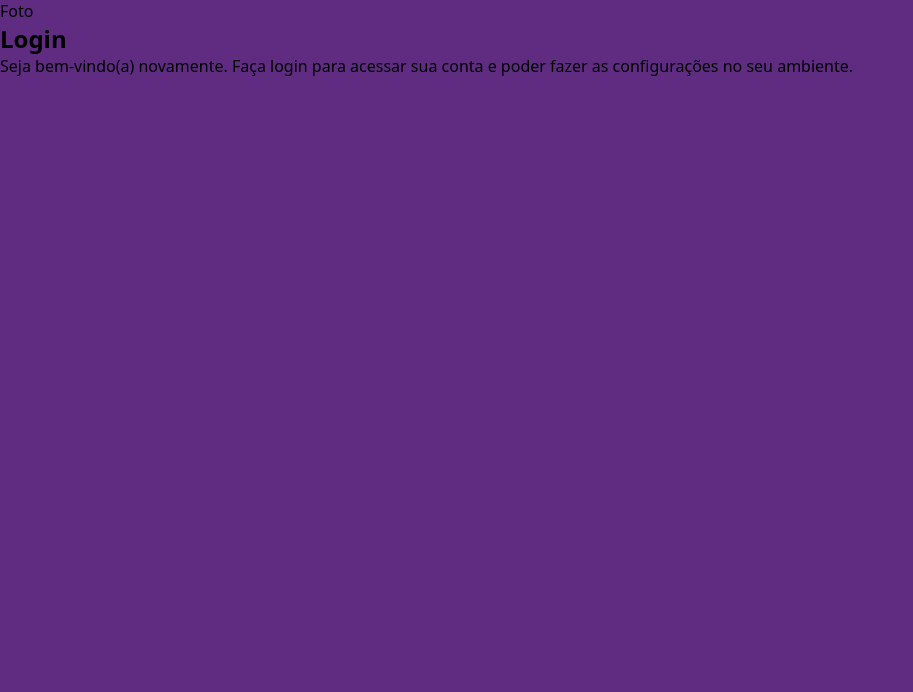
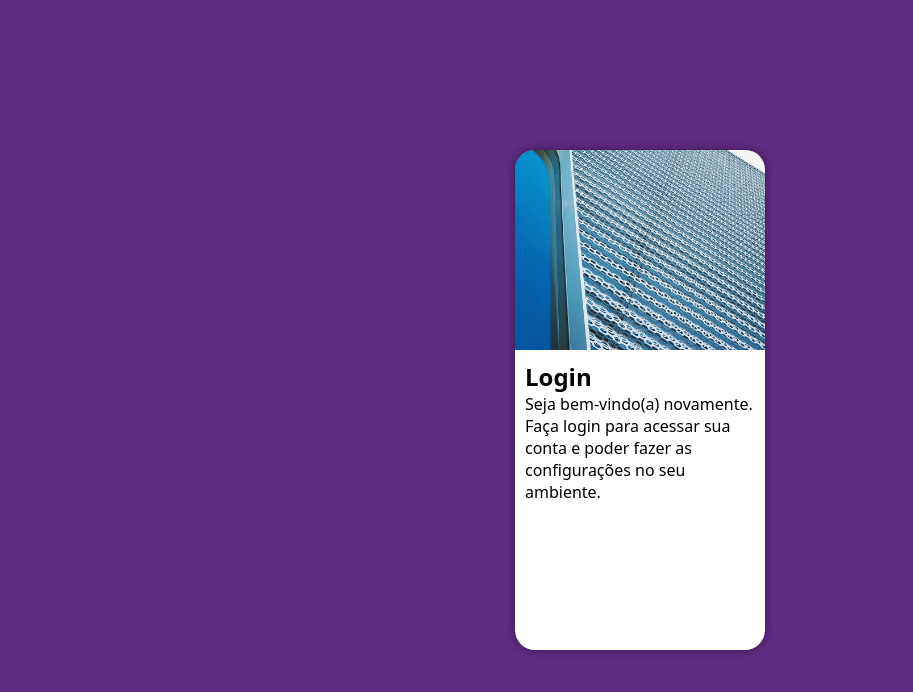
Before and after one commit to kaiquemachadopro/projeto-login, a plain HTML site: page index2.html in a window 1280 px wide. Shown: the whole page, without its empty margins (0-913 px from the left). Drawn offline with Linux system fonts and the light colour scheme.

Commit message:
Atualizei a versão aprimorada do projeto-login

```diff
--- a/index2.html
+++ b/index2.html
@@ -10,7 +10,7 @@
     <main>
         <section id="login">
             <div id="image">
-                Foto
+                <!-- Aqui entra a imagem nas CSS -->
             </div>
             <div id="form">
                 <h1>Login</h1>
--- a/styles/style2.css
+++ b/styles/style2.css
@@ -1,10 +1,12 @@
 @charset "UTF-8";
 
+/* variables section */
 :root {
     --cor1: #49a09d;
     --cor2: #5f2c82;
 }
 
+/* reset */
 * {
     font-family: system-ui, -apple-system, BlinkMacSystemFont, 'Segoe UI', Roboto, Oxygen, Ubuntu, Cantarell, 'Open Sans', 'Helvetica Neue', sans-serif;
 
@@ -13,9 +15,46 @@
     box-sizing: border-box;
 }
 
+/* background settings */
 body, html {
     background-color: var(--cor2);
 
     height: 100vh;
     width: 100vw;
 }
+
+/* main settings */
+main {
+    position: relative;
+    height: 100vh;
+    width: 100vw;
+}
+
+/* section settings */
+section#login {
+    position: absolute;
+    top: 50%;
+    left: 50%;
+    transform: translate(-50%, -50%);
+    overflow: hidden;
+
+    width: 250px;
+    height: 500px;
+
+    background-color: white;
+    border-radius: 20px;
+    box-shadow: 0px 0px 10px rgba(0, 0, 0, 0.450);
+}
+
+section#login > div#image {
+    display: block;
+    height: 200px;
+
+    background: var(--cor2) url('../images/metal.jpg') no-repeat left bottom;
+    background-size: cover;
+}
+
+section#login > div#form {
+    display: block;
+    padding: 10px;
+}
```
